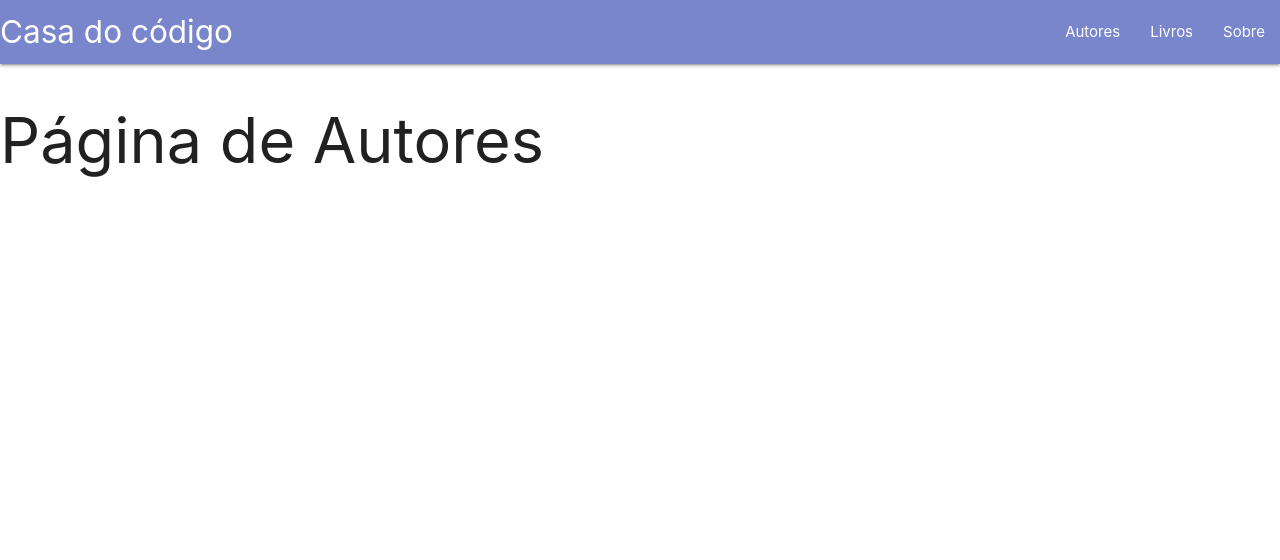
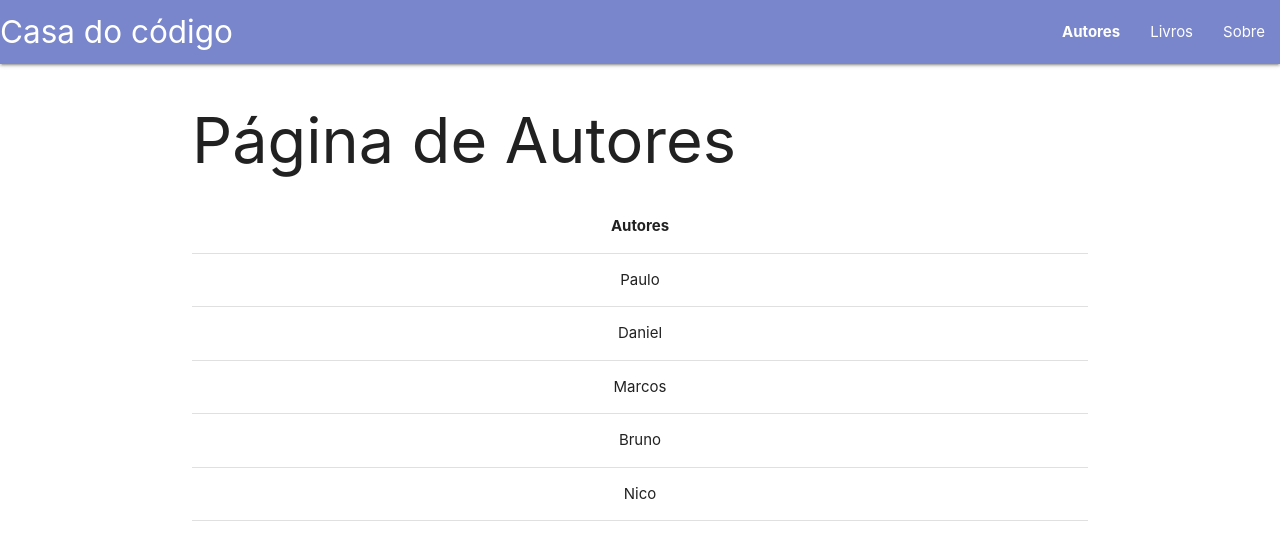
Before and after one commit to luckrafael/curso-react-alura, a React (Create React App) app: page /autores in a window 1280 px wide. Shown: the top 560 px of the page. Built offline with nearby package versions, Linux system fonts and the light colour scheme.

Commit message:
Solução para Livros e Autores

```diff
--- a/src/Autores.js
+++ b/src/Autores.js
@@ -1,13 +1,55 @@
-import React, {Fragment} from 'react';
+import React, { Component, Fragment } from 'react';
 import Header from './Header';
+import DataTable from './DataTable';
 
-const Autores = () =>{
-    return(
-        <Fragment>
-            <Header />
-            <h1>Página de Autores</h1>
-        </Fragment>
-    );
+
+class Autores extends Component {
+    constructor(props) {
+        super(props);
+
+        this.state = {
+            autores: [
+                {
+                  nome: 'Paulo',
+                  livro: 'React',
+                  preco: '1000'
+                },
+                {
+                  nome: 'Daniel',
+                  livro: 'Java',
+                  preco: '99'
+                },
+                {
+                  nome: 'Marcos',
+                  livro: 'Design',
+                  preco: '150'
+                },
+                {
+                  nome: 'Bruno',
+                  livro: 'DevOps',
+                  preco: '100'
+                },
+                {
+                  nome: 'Nico',
+                  livro: 'Java',
+                  preco: '9999'
+                }
+              ],
+              titulo: 'Autores'
+        };
+    }
+
+    render() {
+        return (
+            <Fragment>
+                <Header />
+                <div className='container'>
+                    <h1>Página de Autores</h1>
+                    <DataTable dados={this.state.autores} titulo={this.state.titulo} colunas={['nome']}/>
+                </div>
+            </Fragment>
+        );
+    }
 }
 
 export default Autores;
--- /dev/null
+++ b/src/DataTable.js
@@ -0,0 +1,23 @@
+import React from 'react';
+
+const DataTable = props => {
+    let linhas = props.dados.map((item) =>
+        <tr key={item.id}>
+            {props.colunas.map((coluna) =>
+                <td key={`${item.id}${item[coluna]}`}>{item[coluna]}</td>)}
+        </tr>);
+    return (
+        <table className='centered highlight'>
+            <thead>
+                <tr>
+                    <th>{props.titulo}</th>
+                </tr>
+            </thead>
+            <tbody>
+                {linhas}
+            </tbody>
+        </table>
+    );
+
+}
+export default DataTable;
--- a/src/Header.js
+++ b/src/Header.js
@@ -1,16 +1,17 @@
 import React from 'react';
-import { Link } from 'react-router-dom';
+import LinkWrapper from './LinkWrapper';
+
 
 
 const Header = () => {
     return(
         <nav>
         <div class="nav-wrapper indigo lighten-2">
-          <Link to='/' class="brand-logo">Casa do código</Link>
+          <LinkWrapper to='/' class="brand-logo" activeStyle={{}}>Casa do código</LinkWrapper>
           <ul class="right">
-            <li><Link to ='/autores'>Autores</Link></li>
-            <li><Link to ='/livros'>Livros</Link></li>
-            <li><Link to ='/sobre'>Sobre</Link></li>
+            <li><LinkWrapper to ='/autores'>Autores</LinkWrapper></li>
+            <li><LinkWrapper to ='/livros'>Livros</LinkWrapper></li>
+            <li><LinkWrapper to ='/sobre'>Sobre</LinkWrapper></li>
           </ul>
         </div>
       </nav>
--- a/src/LinkWrapper.js
+++ b/src/LinkWrapper.js
@@ -4,6 +4,8 @@ import { NavLink} from 'react-router-dom';
 
 const LinkWrapper = props =>{
     return(
-        <NavLink activeStyle={{frontWeight: "bold"}} {...props}/>
+        <NavLink activeStyle={{fontWeight: "bold"}} {...props}/>
     );
 }
+
+export default LinkWrapper;
--- a/src/Livros.js
+++ b/src/Livros.js
@@ -1,13 +1,55 @@
-import React, {Fragment} from 'react';
+import React, { Component, Fragment } from 'react';
 import Header from './Header';
+import DataTable from './DataTable';
 
-const Livros = () =>{
-    return(
-        <Fragment>
-            <Header />
-            <h1>Página de Livros</h1>
-        </Fragment>
-    );
+
+class Livros extends Component {
+    constructor(props) {
+        super(props);
+
+        this.state = {
+            autores: [
+                {
+                  nome: 'Paulo',
+                  livro: 'React',
+                  preco: '1000'
+                },
+                {
+                  nome: 'Daniel',
+                  livro: 'Java',
+                  preco: '99'
+                },
+                {
+                  nome: 'Marcos',
+                  livro: 'Design',
+                  preco: '150'
+                },
+                {
+                  nome: 'Bruno',
+                  livro: 'DevOps',
+                  preco: '100'
+                },
+                {
+                  nome: 'Nico',
+                  livro: 'Java',
+                  preco: '9999'
+                }
+              ],
+              titulo: 'Livros'
+        };
+    }
+
+    render() {
+        return (
+            <Fragment>
+                <Header />
+                <div className='container'>
+                    <h1>Página de Livros</h1>
+                    <DataTable dados={this.state.autores} titulo={this.state.titulo} colunas={['livro']}/>
+                </div>
+            </Fragment>
+        );
+    }
 }
 
 export default Livros;
```
